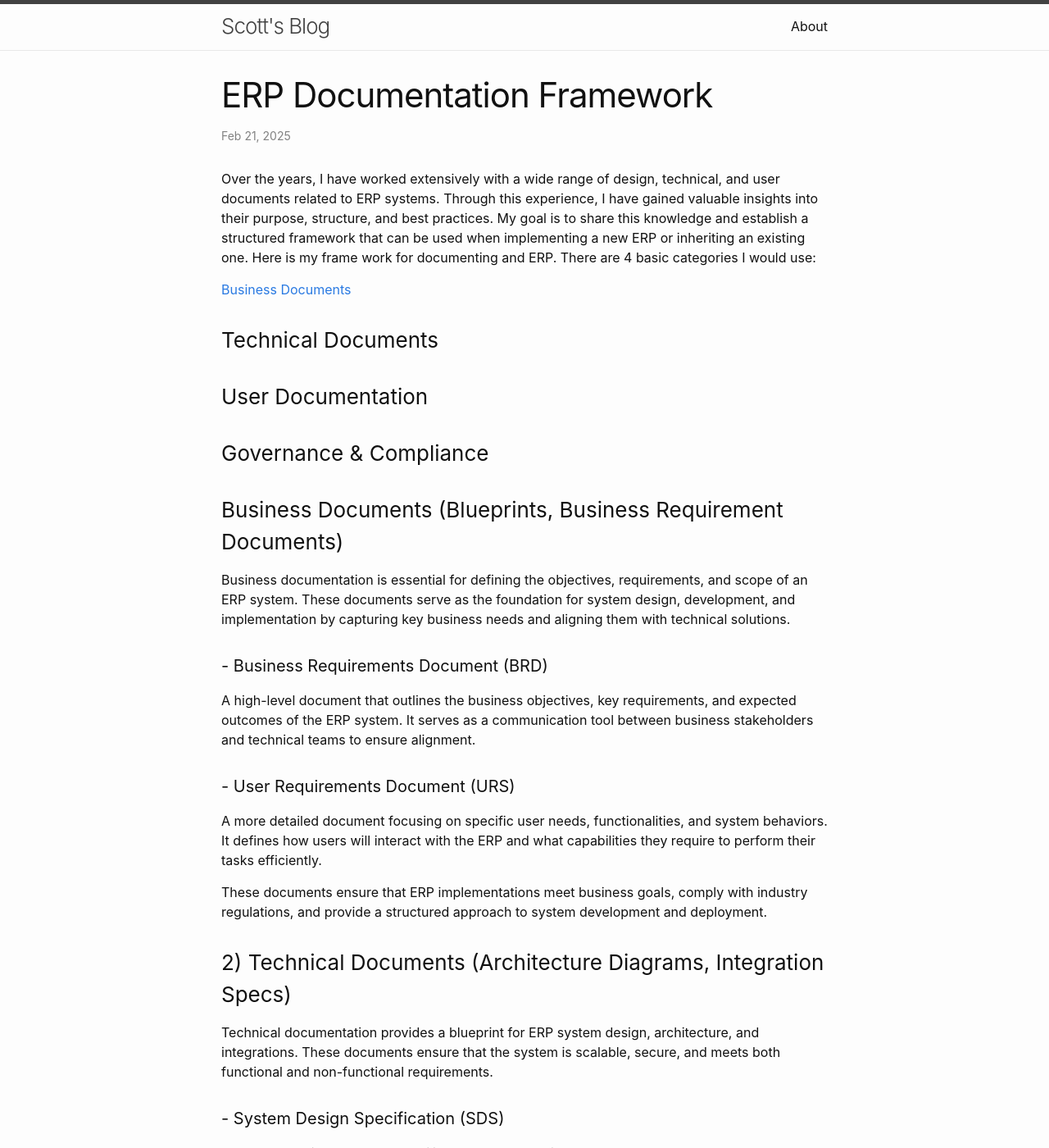
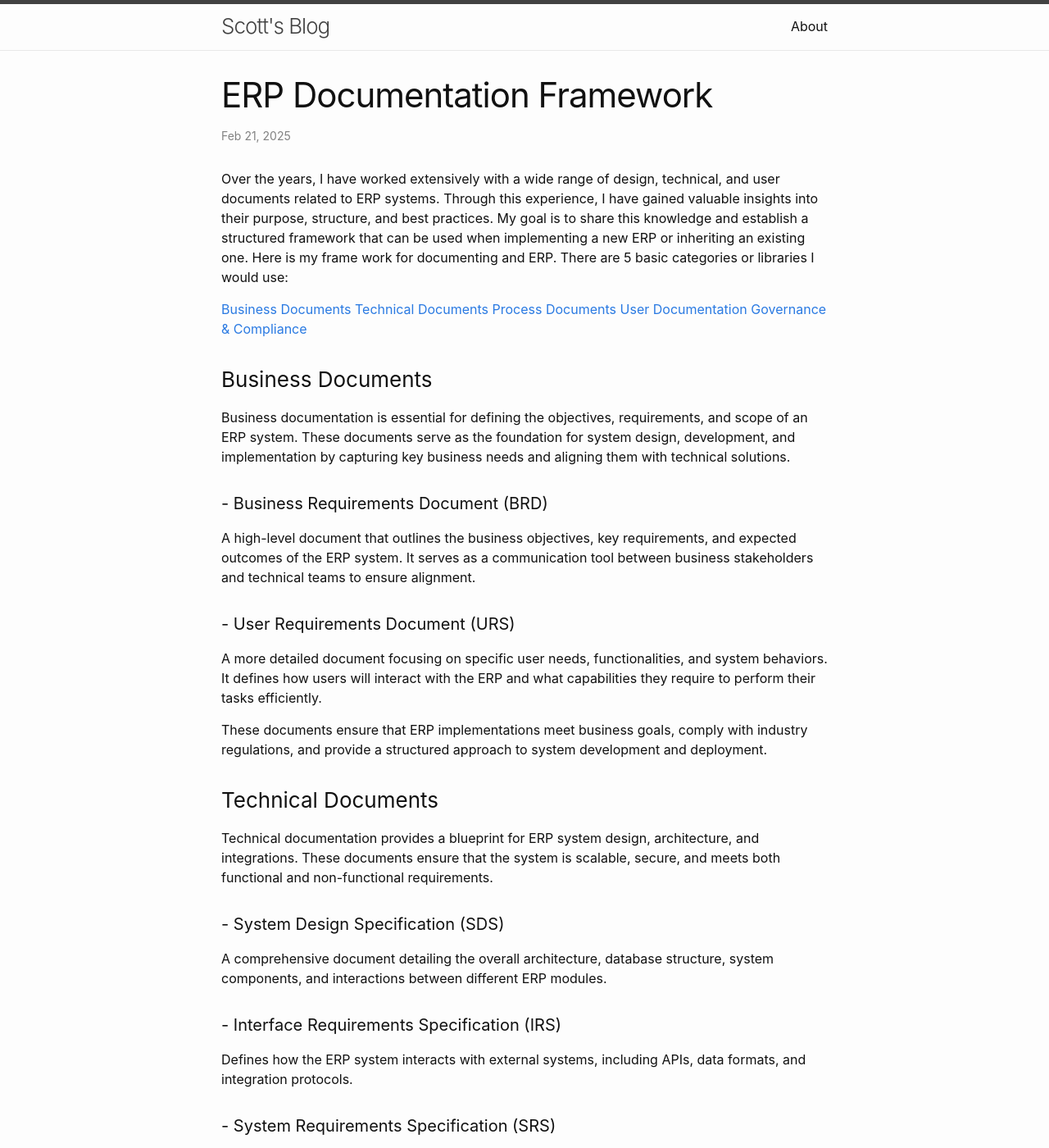
Before and after one commit to shwag-wsu/blog, a Jekyll site: the page built from _posts/2025-02-21-documentation-erp.md, in a window 1280 px wide and 1400 px high. Shown: the whole window at 82% size. Built offline with Jekyll 4.4.1, drawn with Linux system fonts in a browser that asks for light colours; some of the changed text lies outside the part shown.

Commit message:
Updated Document framework

```diff
--- a/_posts/2025-02-21-documentation-erp.md
+++ b/_posts/2025-02-21-documentation-erp.md
@@ -4,17 +4,18 @@ title: "ERP Documentation Framework"
 categories: misc
 ---
 
-Over the years, I have worked extensively with a wide range of design, technical, and user documents related to ERP systems. Through this experience, I have gained valuable insights into their purpose, structure, and best practices. My goal is to share this knowledge and establish a structured framework that can be used when implementing a new ERP or inheriting an existing one.  Here is my frame work for documenting and ERP.  There are 4 basic categories I would use:
+Over the years, I have worked extensively with a wide range of design, technical, and user documents related to ERP systems. Through this experience, I have gained valuable insights into their purpose, structure, and best practices. My goal is to share this knowledge and establish a structured framework that can be used when implementing a new ERP or inheriting an existing one.  Here is my frame work for documenting and ERP.  There are 5 basic categories or libraries I would use:
 
 
-[Business Documents](### Business Documents)
-### Technical Documents
-### User Documentation
-### Governance & Compliance
+[Business Documents](#business-documents)
+[Technical Documents](#technical-documents)
+[Process Documents](#process-documents)
+[User Documentation](#user-documentation)
+[Governance & Compliance](#governance-&-compliance)
 
 
 
-### Business Documents (Blueprints, Business Requirement Documents)
+### Business Documents
 Business documentation is essential for defining the objectives, requirements, and scope of an ERP system. These documents serve as the foundation for system design, development, and implementation by capturing key business needs and aligning them with technical solutions.
 
 #### - Business Requirements Document (BRD)
@@ -25,7 +26,7 @@ A more detailed document focusing on specific user needs, functionalities, and s
 
 These documents ensure that ERP implementations meet business goals, comply with industry regulations, and provide a structured approach to system development and deployment.
 
-### 2) Technical Documents (Architecture Diagrams, Integration Specs)
+### Technical Documents
 Technical documentation provides a blueprint for ERP system design, architecture, and integrations. These documents ensure that the system is scalable, secure, and meets both functional and non-functional requirements.
 
 #### - System Design Specification (SDS)
@@ -68,7 +69,7 @@ Documentation tailored to specific user roles, ensuring that employees understan
 
 These documents are essential for process optimization, training, compliance, and ensuring ERP adoption across an organization.
 
-### 4) User Documentation (Training Manuals, FAQs, Troubleshooting)
+### User Documentation
 User documentation is critical for ensuring that end-users, administrators, and support teams can effectively operate and troubleshoot the ERP system. This section provides resources that help users navigate the system, perform tasks efficiently, and resolve common issues.
 
 #### - Training Manuals
```
Also changed, not shown: other parts of _posts/2025-02-21-documentation-erp.md (+3 -3 lines).
